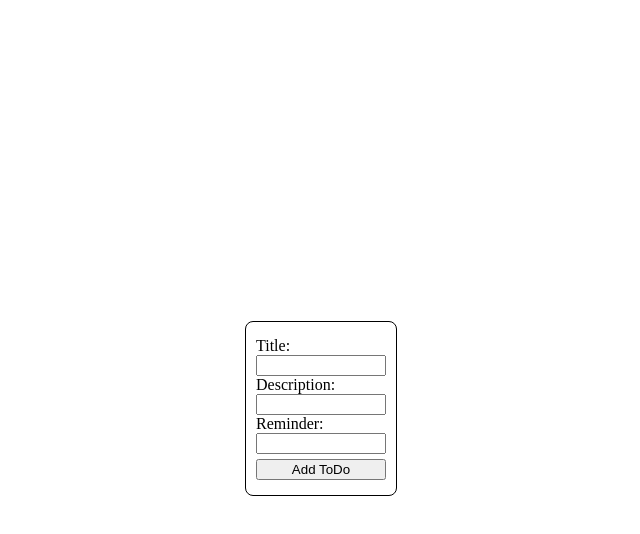
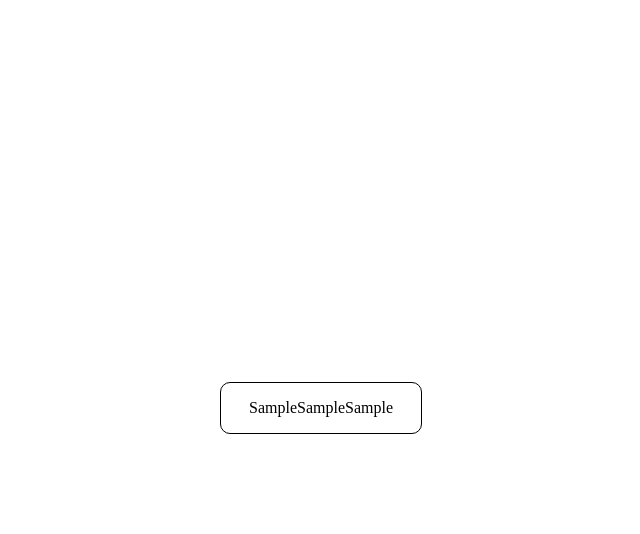
Before and after one commit to Ricky-Rubin/Todo-List, a website built with webpack: page src/template.html in a window 1280 px wide. Both pictures are taken after typing "Sample", "Sample", "Sample" into the empty fields and a click on the button "Add ToDo". Shown: the whole page, without its empty margins (327-967 px from the left). Built offline with nearby package versions, Linux system fonts and the light colour scheme.

Commit message:
Implementing logic to have inputs show up in template design tab

```diff
--- a/src/styles.css
+++ b/src/styles.css
@@ -20,3 +20,12 @@ body {
 .send-btn {
   margin-top: 5px;
 }
+
+.todo-tab {
+  width: 200px;
+  border: 1px solid black;
+  border-radius: 10px;
+  display: flex;
+  align-items: center;
+  justify-content: center;
+}
--- a/src/todo.js
+++ b/src/todo.js
@@ -40,10 +40,25 @@ function fillDiv() {
     sendBtn.className = "send-btn";
     sendBtn.textContent = "Add ToDo";
 
+    const todoTab = document.createElement('div');
+    todoTab.className = "todo-tab";
+    todoTab.setAttribute("id", "todo-tab");
+
+    const titleArea = document.createElement('p');
+    const descArea = document.createElement('p');
+    const reminderArea = document.createElement('p');
+
     sendBtn.addEventListener("click", () => {
         const newTask = new Task(addTitle.value, addDesc.value, addReminder.value);
         console.log(newTask);
         [addTitle, addDesc, addReminder].forEach((one) => one.value = "");
+        titleArea.textContent = newTask.title;
+        descArea.textContent = newTask.description;
+        reminderArea.textContent = newTask.reminder;
+        todoTab.append(titleArea, descArea, reminderArea);
+
+        content.innerHTML = "";
+        content.appendChild(todoTab);
     })
 
     formHouse.append(titleLabel, addTitle, descLabel, addDesc, reminderLabel, addReminder, sendBtn);
```
